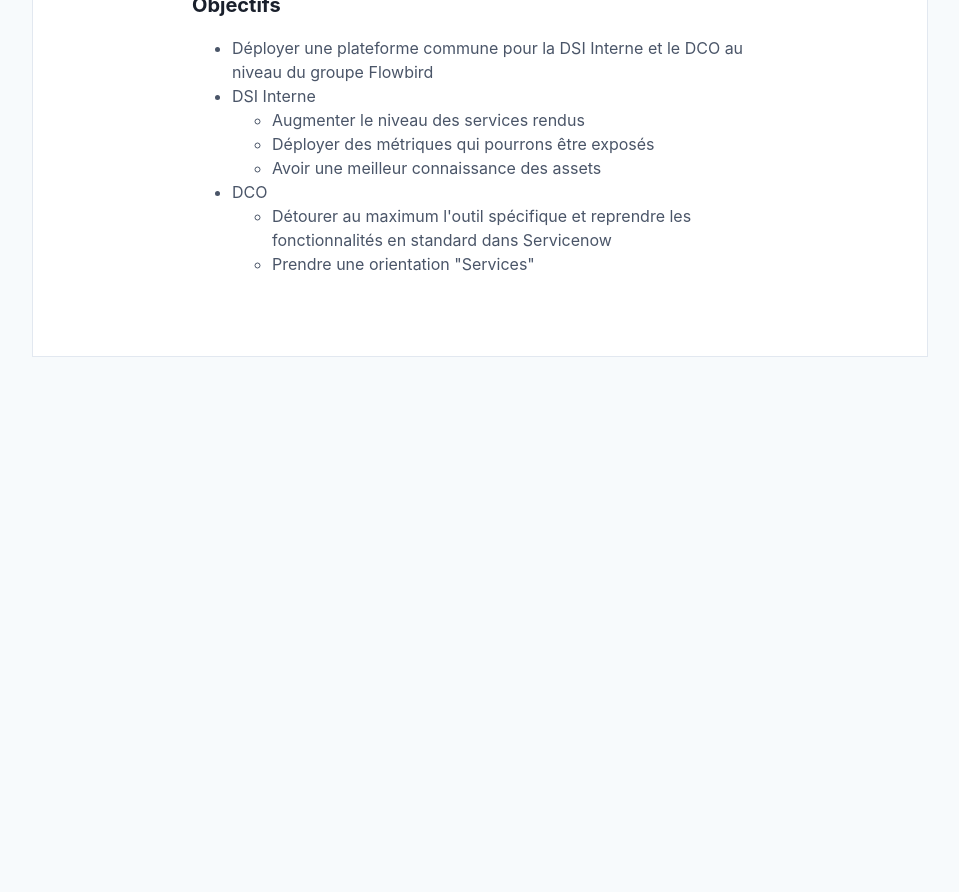
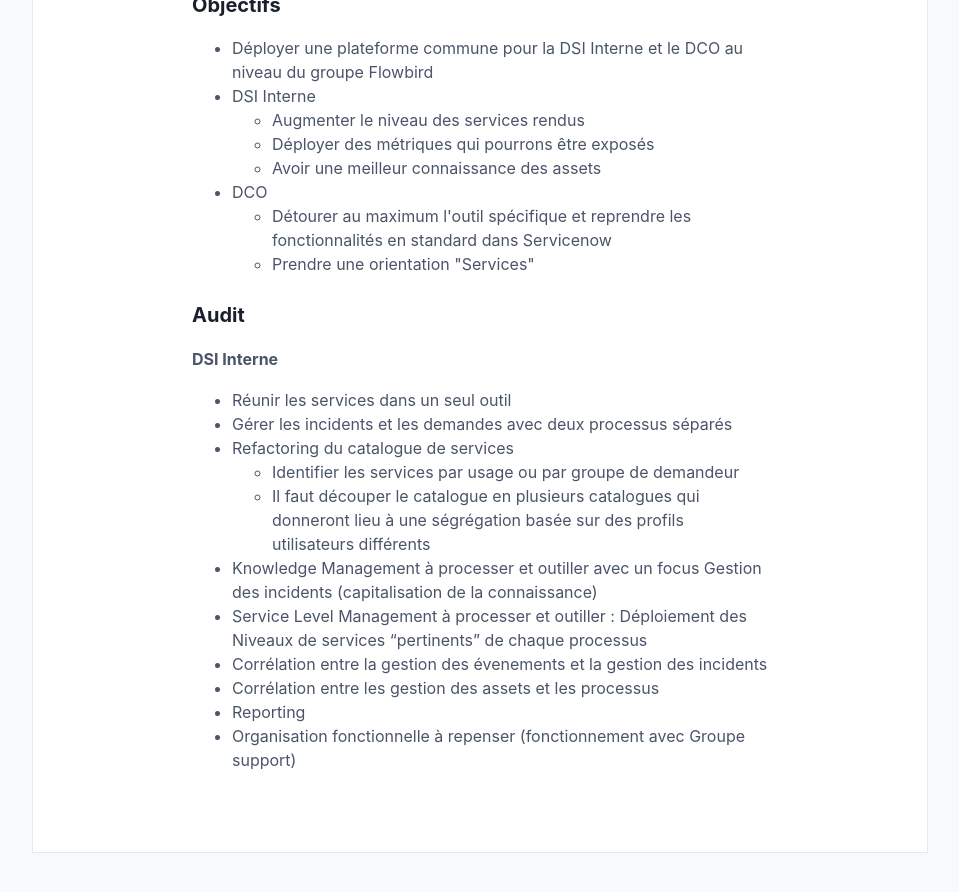
Before and after one commit to greglejeune/blog, a Jekyll site: the page built from _posts/2020-02-11-ITSM.md, in a window 1280 px wide and 900 px high, scrolled down 1476 px. Shown: the top 892 px of the window, without its empty margins (160-1119 px from the left). Built offline with Jekyll 4.4.1, drawn with Linux system fonts in a browser that asks for light colours; before the commit the page ends 1881 px from its top, so only the background shows below that.

Commit message:
Update 2020-02-11-ITSM.md

```diff
--- a/_posts/2020-02-11-ITSM.md
+++ b/_posts/2020-02-11-ITSM.md
@@ -81,4 +81,26 @@
     </ul>
   </ul>
 
+  <h2>Audit</h2>
+
+  <p><b>DSI Interne</b></p>
+
+  <ul>
+    <li>Réunir les services dans un seul outil</li>
+    <li>Gérer les incidents et les demandes avec deux processus séparés</li>
+    <li>Refactoring du catalogue de services</li>
+    <ul>
+      <li>Identifier les services par usage ou par groupe de demandeur</li>
+      <li>Il faut découper le catalogue en plusieurs catalogues qui donneront lieu à une ségrégation basée sur des profils utilisateurs
+différents</li>
+    </ul>
+    <li>Knowledge Management à processer et outiller avec un focus Gestion des incidents (capitalisation de la connaissance)</li>
+    <li>Service Level Management à processer et outiller : Déploiement des Niveaux de services “pertinents” de
+      chaque processus</li>
+    <li>Corrélation entre la gestion des évenements et la gestion des incidents</li>
+    <li>Corrélation entre les gestion des assets et les processus</li>
+    <li>Reporting</li>
+    <li>Organisation fonctionnelle à repenser (fonctionnement avec Groupe support)</li>
+  </ul>
+
 </div>
```
